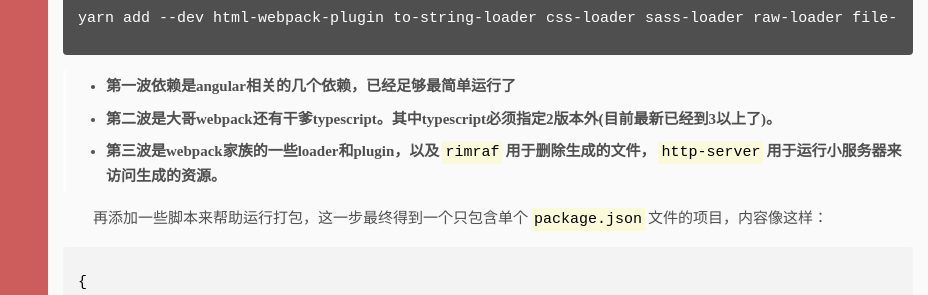
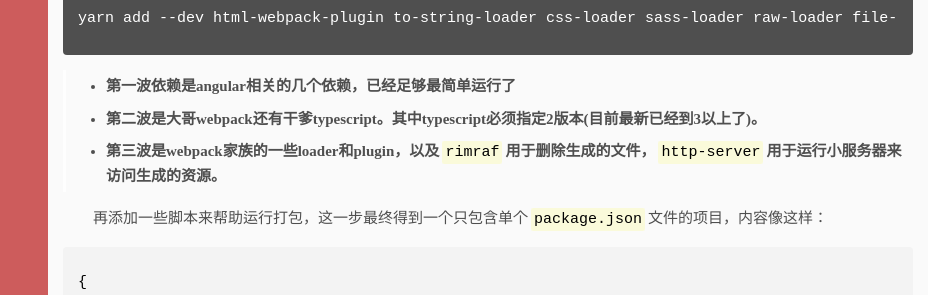
Before and after one commit to yitimo/yitimo.github.io, a Jekyll site: the page built from _posts/2018-10-10-build-angular-project-without-cli.md, in a window 1280 px wide. Shown: the part 962-1257 px from the top of the page, without its empty margins (352-1280 px from the left). Built offline with Jekyll 4.4.1, drawn with Linux system fonts in a browser that asks for light colours; comment, search, counter and statistics services are not loaded.

Commit message:
fix post

````diff
--- a/_posts/2018-10-10-build-angular-project-without-cli.md
+++ b/_posts/2018-10-10-build-angular-project-without-cli.md
@@ -51,7 +51,7 @@ yarn add --dev html-webpack-plugin to-string-loader css-loader sass-loader raw-l
 ```
 
 * 第一波依赖是angular相关的几个依赖，已经足够最简单运行了
-* 第二波是大哥webpack还有干爹typescript。其中typescript必须指定2版本外(目前最新已经到3以上了)。
+* 第二波是大哥webpack还有干爹typescript。其中typescript必须指定2版本(目前最新已经到3以上了)。
 * 第三波是webpack家族的一些loader和plugin，以及``rimraf``用于删除生成的文件，``http-server``用于运行小服务器来访问生成的资源。
 
 再添加一些脚本来帮助运行打包，这一步最终得到一个只包含单个``package.json``文件的项目，内容像这样：
````
Also changed, not shown: 1 other file.
